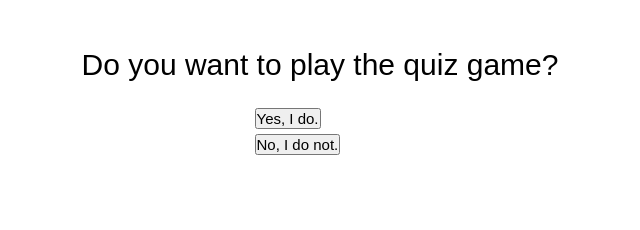
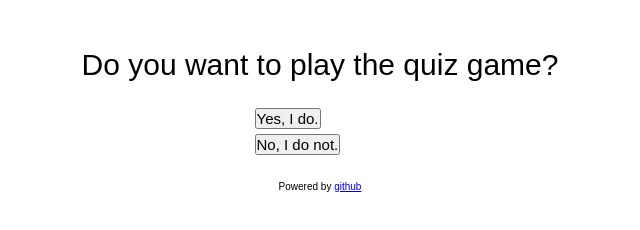
Before and after one commit to cwen13/Quizer, a plain HTML site: page index.html in a window 1280 px wide. Shown: the full height of the page, 320-960 px from the left. Drawn offline with Linux system fonts and the light colour scheme.

Commit message:
add powered by github

```diff
--- a/assets/css/highScores.css
+++ b/assets/css/highScores.css
@@ -16,6 +16,11 @@ body {
   background: gold;
 }
 
+footer {
+  display: flex;
+  flex-direction:row;
+  justify-content: center;
+}
 
 #highScores {
   display: flex;
--- a/assets/css/style.css
+++ b/assets/css/style.css
@@ -33,6 +33,12 @@ main {
 ul li a {
   background: black;
   color: white;
+}
+
+footer {
+  display: flex;
+  flex-direction:row;
+  justify-content: center;
 }
 
 .timer {
--- a/index.html
+++ b/index.html
@@ -34,7 +34,13 @@
 	</ul>
       </section>
       <section id="result"></section>
+
+
     </main>
+    <footer>
+      <p> Powered by <a href="https://github.com/cwen13/weather-tracker">github</a></p>
+    </footer>
+
     <script src="./assets/js/script.js"></script>
   </body>
 </html>
```
Also changed, not shown: highScores.html (+5 -0 lines).
